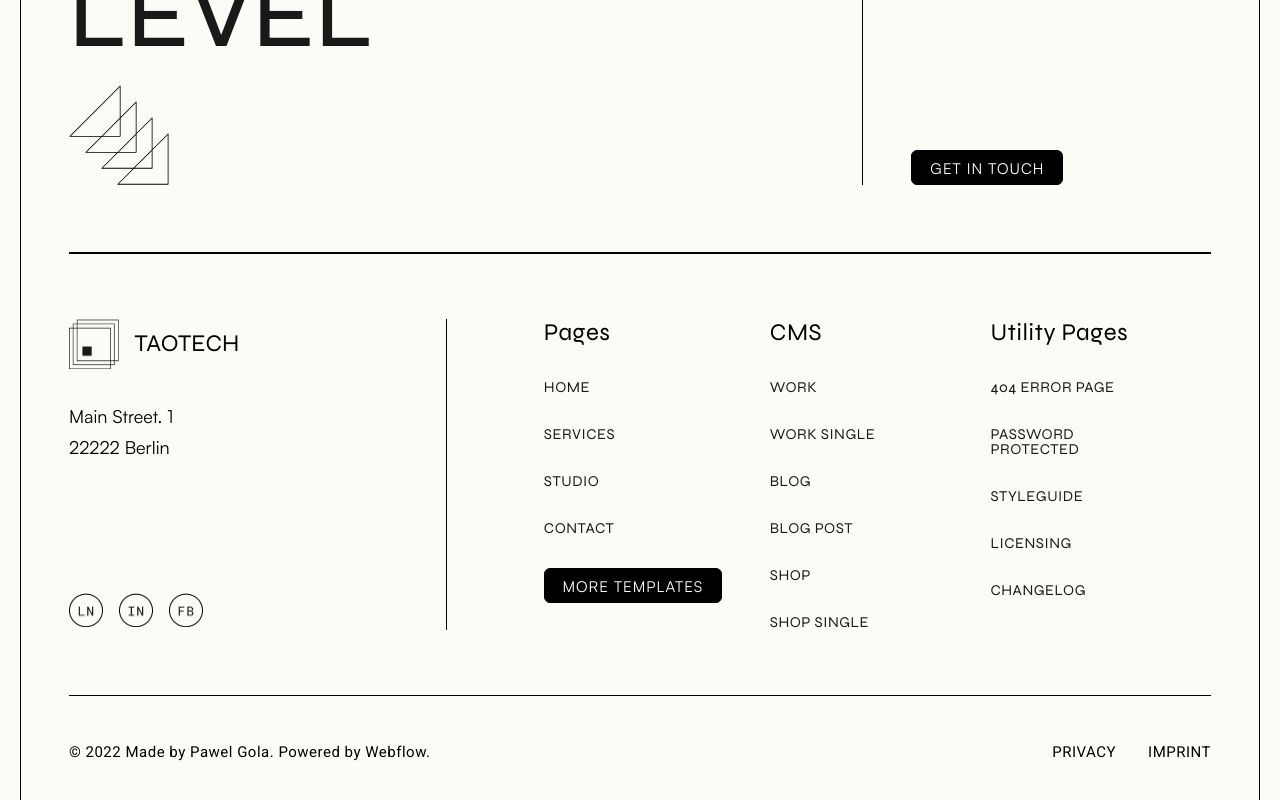
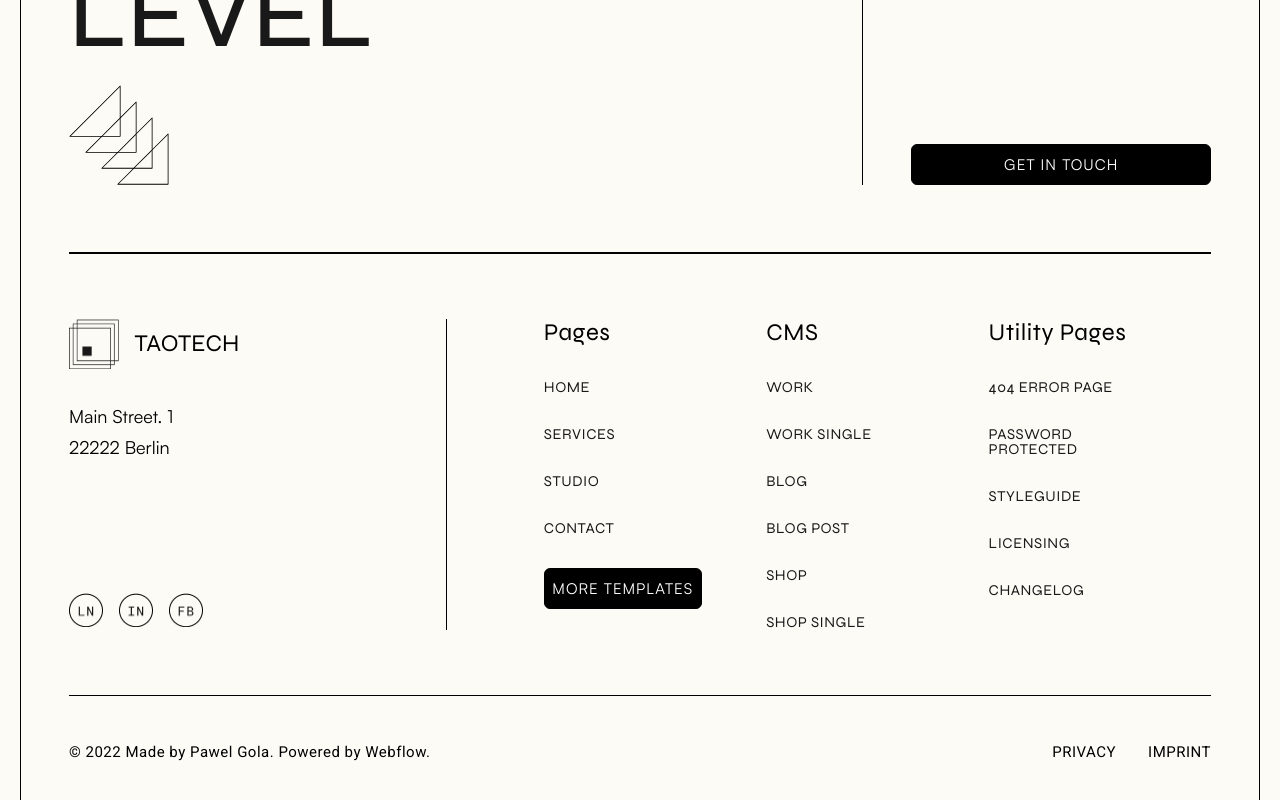
Before and after one commit to taodemy/website, a Next.js app: page / in a window 1280 px wide. Shown: the part 2483-3283 px from the top of the page. Built offline with nearby package versions, Linux system fonts and the light colour scheme.

Commit message:
update: modify Button component

```diff
--- a/components/base/Button.tsx
+++ b/components/base/Button.tsx
@@ -4,12 +4,10 @@ import { textFont } from "@/pages/_app";
 type ButtonVariant = "default" | "inverted";
 type ButtonProps = {
   variant?: ButtonVariant;
-  buttonWidth?: number;
 };
 
 const Button = ({
   variant = "default",
-  buttonWidth = 152,
   children,
   ...otherProps
 }: ButtonProps & React.ButtonHTMLAttributes<HTMLButtonElement>) => {
@@ -17,14 +15,10 @@ const Button = ({
     default: "default_button",
     inverted: "inverted_button",
   };
-  const buttonStyle = {
-    width: `${buttonWidth}px`,
-  };
   return (
     <button
-      style={buttonStyle}
-      className={`${styles.common_button} ${textFont.className} global__text-meta ${
-        styles[buttonVariants[variant]]
+      className={`${textFont.className} global__text-meta ${styles[buttonVariants[variant]]} ${
+        styles["common_button"]
       }`}
       {...otherProps}
     >
--- a/layouts/Footer.tsx
+++ b/layouts/Footer.tsx
@@ -113,7 +113,7 @@ const Footer = () => {
                 <FooterNaviLink key={page.id} content={page.content} />
               ))}
               <li>
-                <Button buttonWidth={178}>More Templates</Button>
+                <Button>more templates</Button>
               </li>
             </ul>
           </div>
--- a/styles/Button.module.css
+++ b/styles/Button.module.css
@@ -1,6 +1,5 @@
 .common_button {
-  padding: 10px 16px;
-  height: 35px;
+  padding: 0.8em 0.5em;
   border: 1px solid var(--border-default);
 }
 
```
